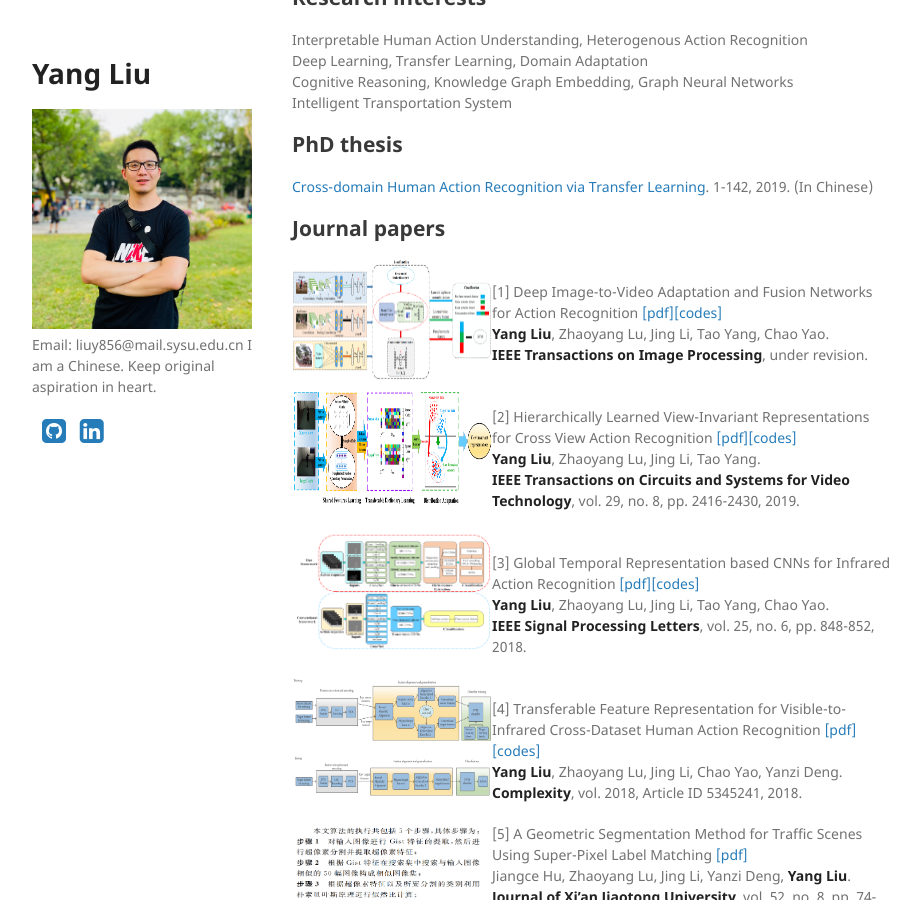
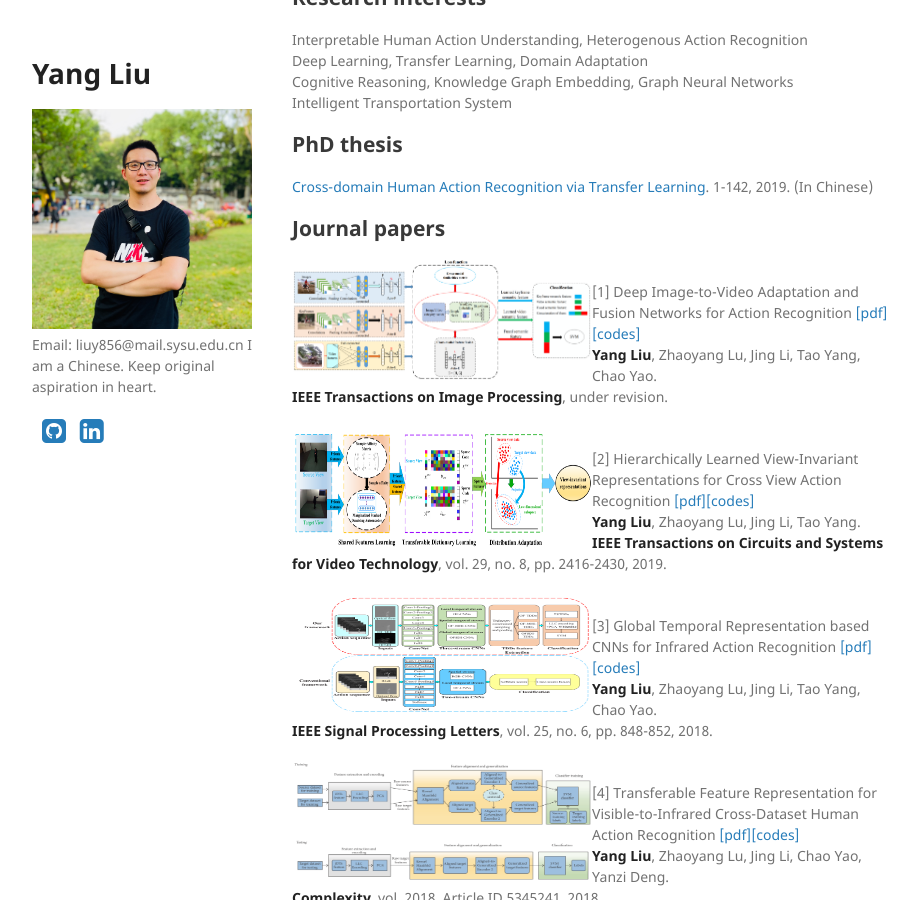
Before and after one commit to YangLiu9208/home, a Jekyll site: the page built from index.md, in a window 1280 px wide and 900 px high, scrolled down 555 px. Shown: the whole window, without its empty margins (178-1098 px from the left). Built offline with Jekyll 4.4.1, drawn with Linux system fonts in a browser that asks for light colours; a style sheet for code colours, icons or effects is not loaded.

Commit message:
Update index.md

```diff
--- a/index.md
+++ b/index.md
@@ -33,7 +33,7 @@ Intelligent Transportation System
 
 <div align="left">
           <a>
-            <img border="0" src="./TIP.png" align="left" width="200" height="120">
+            <img border="0" src="./TIP.png" align="left" width="300" height="120">
           </a>
 </div>
 [1] Deep Image-to-Video Adaptation and Fusion Networks for Action Recognition  [[pdf]](https://yangliu9208.github.io/DIVAFN/)[[codes]](https://yangliu9208.github.io/DIVAFN/)
@@ -43,7 +43,7 @@ Intelligent Transportation System
 
 <div align="left">
           <a>
-            <img border="0" src="./TCSVT.png" align="left" width="200" height="120">
+            <img border="0" src="./TCSVT.png" align="left" width="300" height="120">
           </a>
 </div>
 [2] Hierarchically Learned View-Invariant Representations for Cross View Action Recognition  [[pdf]](https://arxiv.org/abs/1809.00421)[[codes]](https://yangliu9208.github.io/JSRDA/)
@@ -53,7 +53,7 @@ Intelligent Transportation System
 
 <div align="left">
           <a>
-            <img border="0" src="./SPL.png" align="left" width="200" height="120">
+            <img border="0" src="./SPL.png" align="left" width="300" height="120">
           </a>
 </div>
 [3] Global Temporal Representation based CNNs for Infrared Action Recognition  [[pdf]](https://arxiv.org/abs/1909.08287)[[codes]](https://yangliu9208.github.io/TSTDDs/)
@@ -63,7 +63,7 @@ Intelligent Transportation System
 
 <div align="left">
           <a>
-            <img border="0" src="./Complexity.png" align="left" width="200" height="120">
+            <img border="0" src="./Complexity.png" align="left" width="300" height="120">
           </a>
 </div>
 [4] Transferable Feature Representation for Visible-to-Infrared Cross-Dataset Human Action Recognition  [[pdf]](https://arxiv.org/abs/1909.08297)[[codes]](https://yangliu9208.github.io/CDFAG/)
@@ -72,7 +72,7 @@ Intelligent Transportation System
 
 <div align="left">
           <a>
-            <img border="0" src="./XJT1.png" align="left" width="200" height="120">
+            <img border="0" src="./XJT1.png" align="left" width="300" height="120">
           </a>
 </div>
 [5] A Geometric Segmentation Method for Traffic Scenes Using Super-Pixel Label Matching  [[pdf]](http://zkxb.xjtu.edu.cn//oa/darticle.aspx?type=view&id=201808012)
@@ -81,7 +81,7 @@ Jiangce Hu, Zhaoyang Lu, Jing Li, Yanzi Deng, **Yang Liu**.
 
 <div align="left">
           <a>
-            <img border="0" src="./XJT2.png" align="left" width="200" height="120">
+            <img border="0" src="./XJT2.png" align="left" width="300" height="120">
           </a>
 </div>
 [6] Road Scene Segmentation Using Hierarchical Graph-based Inference  [[pdf]](http://zkxb.xjtu.edu.cn/oa/DArticle.aspx?type=view&id=201712010)
```
